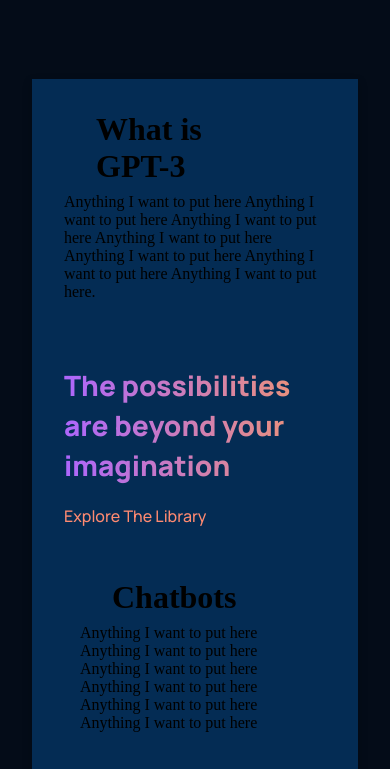
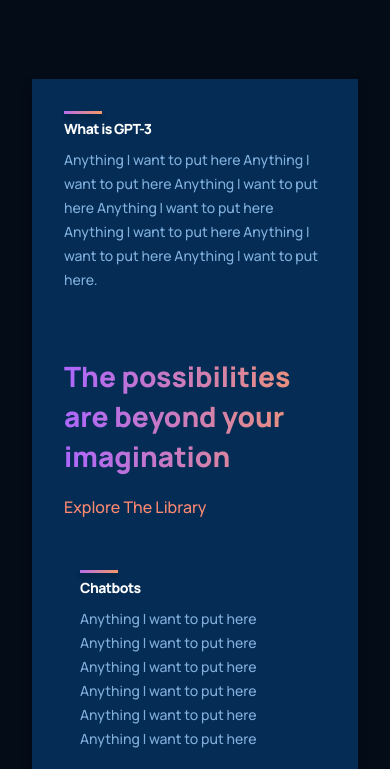
Before and after one commit to ENOCH1234/gpt-3-frontend, a React (Create React App) app: page / in a window 390 px wide. Shown: the part 1270-2039 px from the top of the page. Built offline with nearby package versions, Linux system fonts and the light colour scheme.

Commit message:
Completed what is gpt3 section

```diff
--- a/src/components/feature/Feature.jsx
+++ b/src/components/feature/Feature.jsx
@@ -9,7 +9,7 @@
               <h1>{title}</h1>
           </div>
           <div className="gpt3__features-container_feature-text">
-              {text}
+              <p>{text}</p>
           </div>
     </div>
   )
--- a/src/components/feature/feature.css
+++ b/src/components/feature/feature.css
@@ -11,6 +11,52 @@
 .gpt3__features-container__feature-title {
     flex: 1;
     max-width: 180px;
-    margin-left: 2rem;
+    margin-right: 2rem;
+}
 
+.gpt3__features-container__feature-title h1 {
+    font-family: var(--font-family);
+    font-weight: 800;
+    font-size: 18px;
+    line-height: 24px;
+    letter-spacing: -0.04em;
+    color: #FFFFFF;
 }
+
+.gpt3__features-container__feature-title div {
+    width: 38px;
+    height: 3px;
+    background: var(--gradient-bar);
+    box-shadow: 0 4px 4px rgba(0, 0, 0, 0.25);
+    margin-bottom: 0.25rem;
+}
+
+.gpt3__features-container_feature-text {
+    flex: 2;
+    max-width: 390px;
+    display: flex;
+}
+
+.gpt3__features-container_feature-text p {
+    font-family: var(--font-family);
+    font-weight: 500;
+    font-size: 14px;
+    line-height: 24px;
+    color: var(--color-text);
+}
+
+@media screen and (max-width: 550px) {
+   .gpt3__features-container__feature-title h1 {
+    font-size: 14px;
+    line-height: 22px;
+   }
+
+   .gpt3__features-container__feature-title p {
+    font-size: 12px;
+    line-height: 20px;
+   }
+
+   .gpt3__features-container__feature {
+    margin: 1rem 0;
+   }
+}
```
